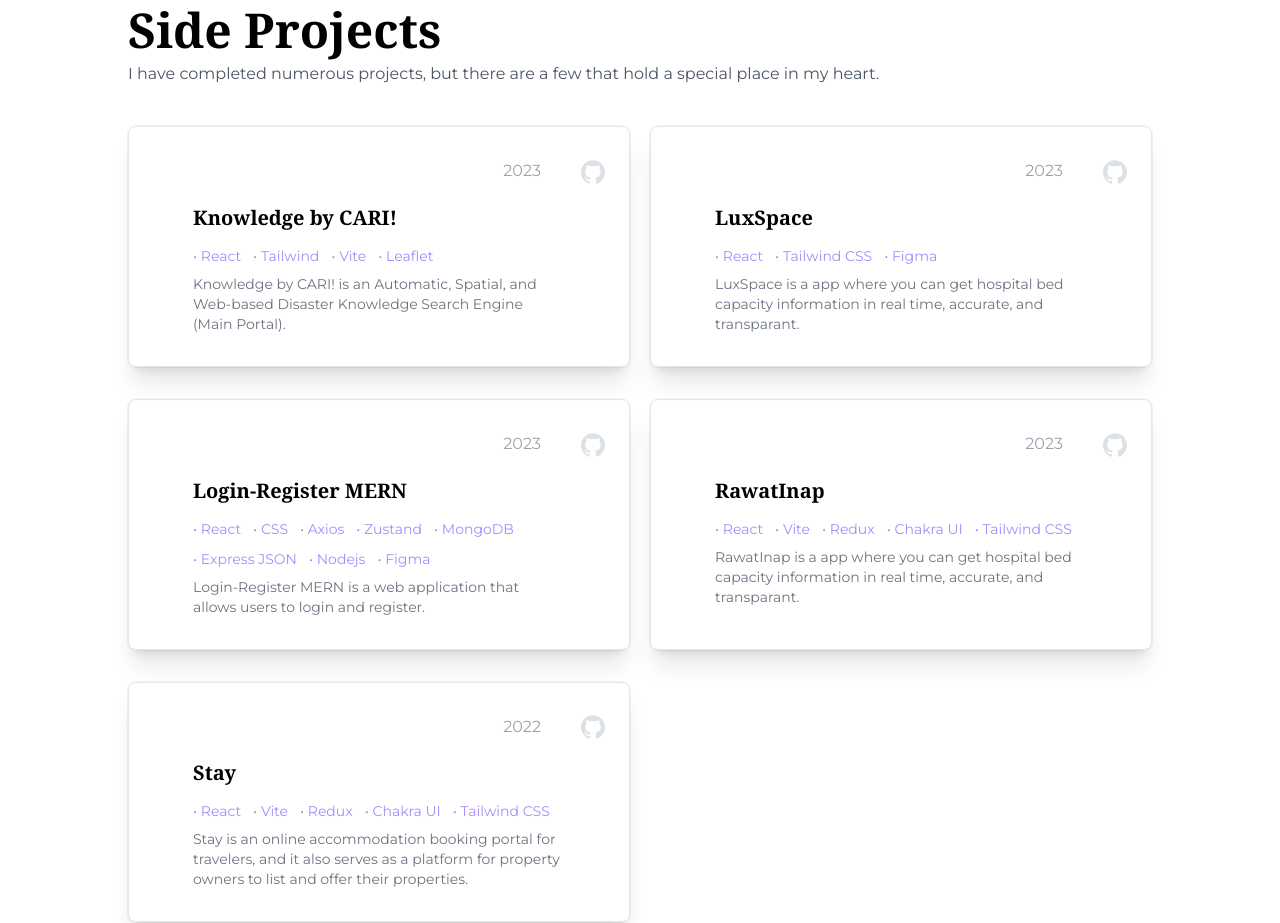
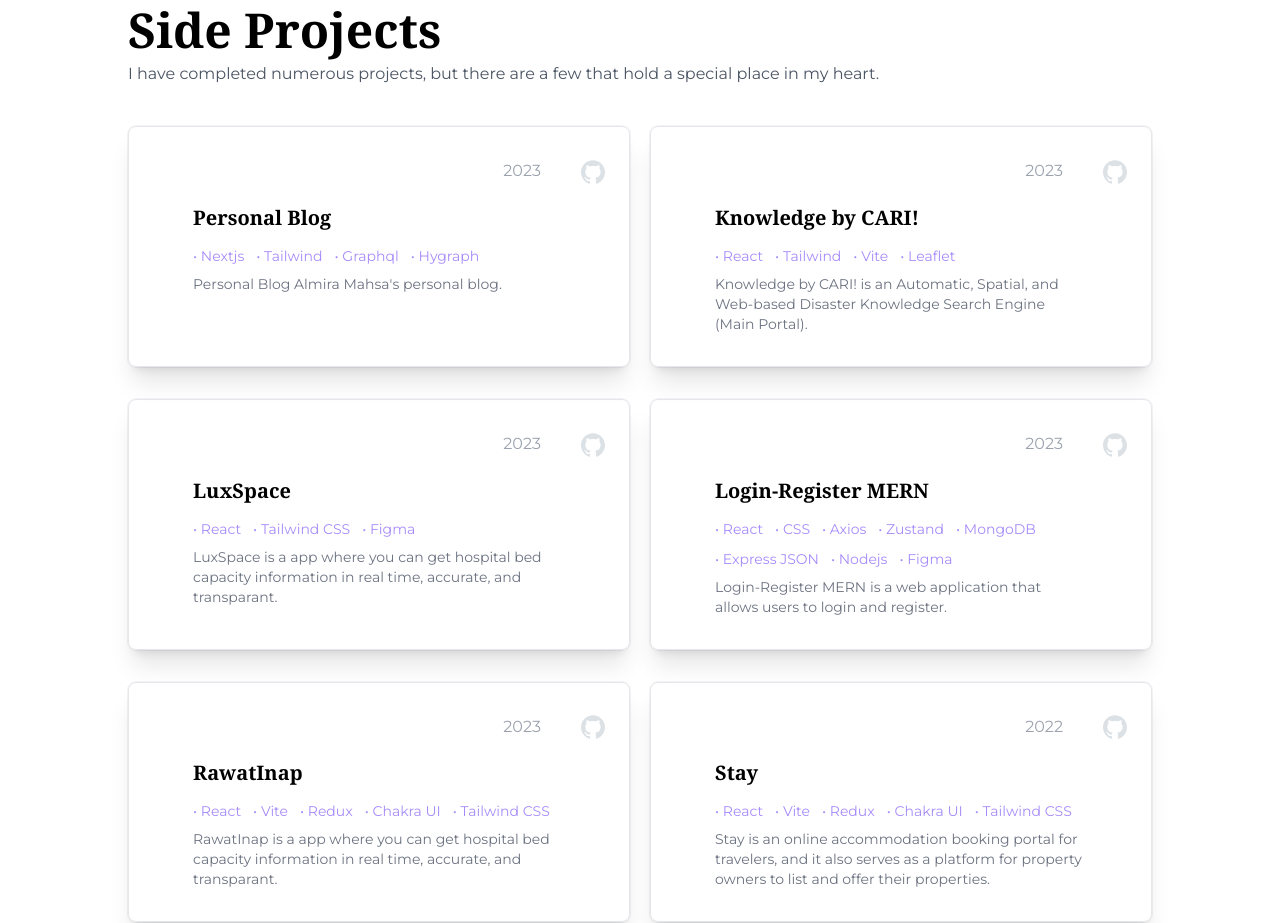
Before and after one commit to Almiramahsa/Personal-Website, a React (Vite) app: page / in a window 1280 px wide. Shown: the part 2260-3183 px from the top of the page. Built offline with nearby package versions, Linux system fonts and the light colour scheme; the HTML template or start-up script is replaced by a standard one; a web font is replaced by a local one.

Commit message:
update project

```diff
--- a/src/data/works.js
+++ b/src/data/works.js
@@ -1,6 +1,14 @@
 import React from 'react';
 
 export default [
+  {
+    year: '2023',
+    img: '/public/cari.png',
+    link: 'https://github.com/Almiramahsa/personal-blog',
+    title: 'Personal Blog',
+    description: "Almira Mahsa's personal blog.",
+    tech: ['Nextjs', 'Tailwind', 'Graphql', 'Hygraph'],
+  },
   {
     year: '2023',
     img: '/public/cari.png',
@@ -32,7 +40,7 @@ export default [
   },
   {
     year: 2022,
-    link: '',
+    link: 'https://github.com/StayApp-Project/Frontend',
     title: 'Stay',
     description: ' is an online accommodation booking portal for travelers, and it also serves as a platform for property owners to list and offer their properties.',
     tech: ['React', 'Vite', 'Redux', 'Chakra UI', 'Tailwind CSS'],
```
